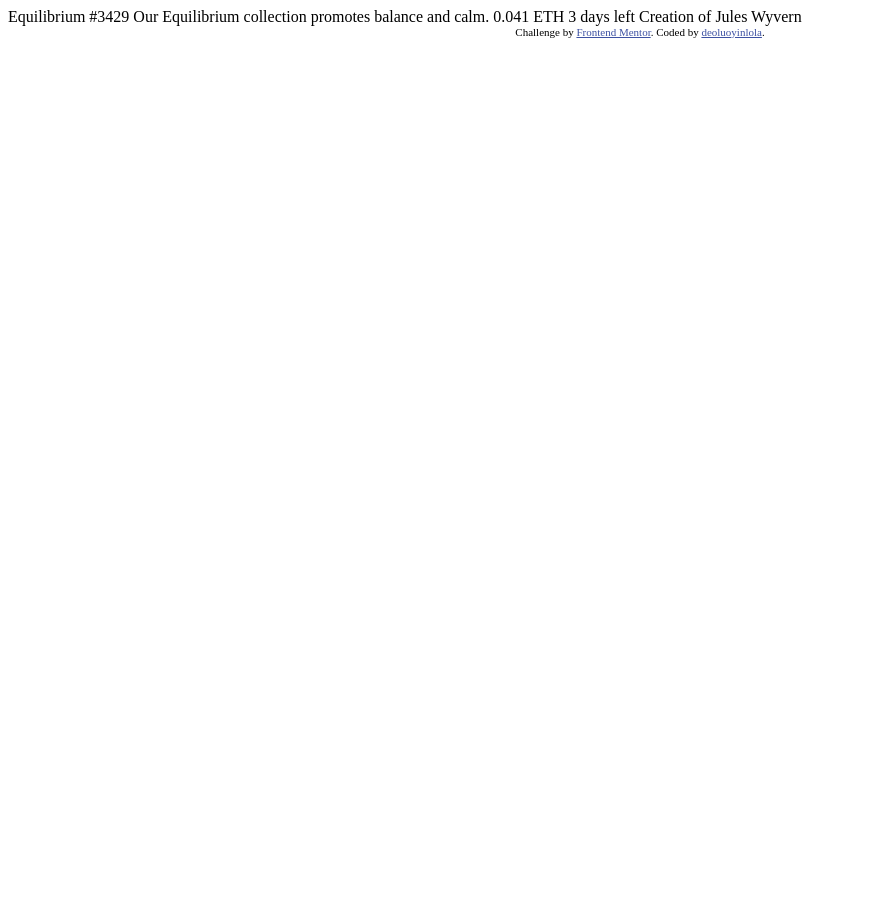
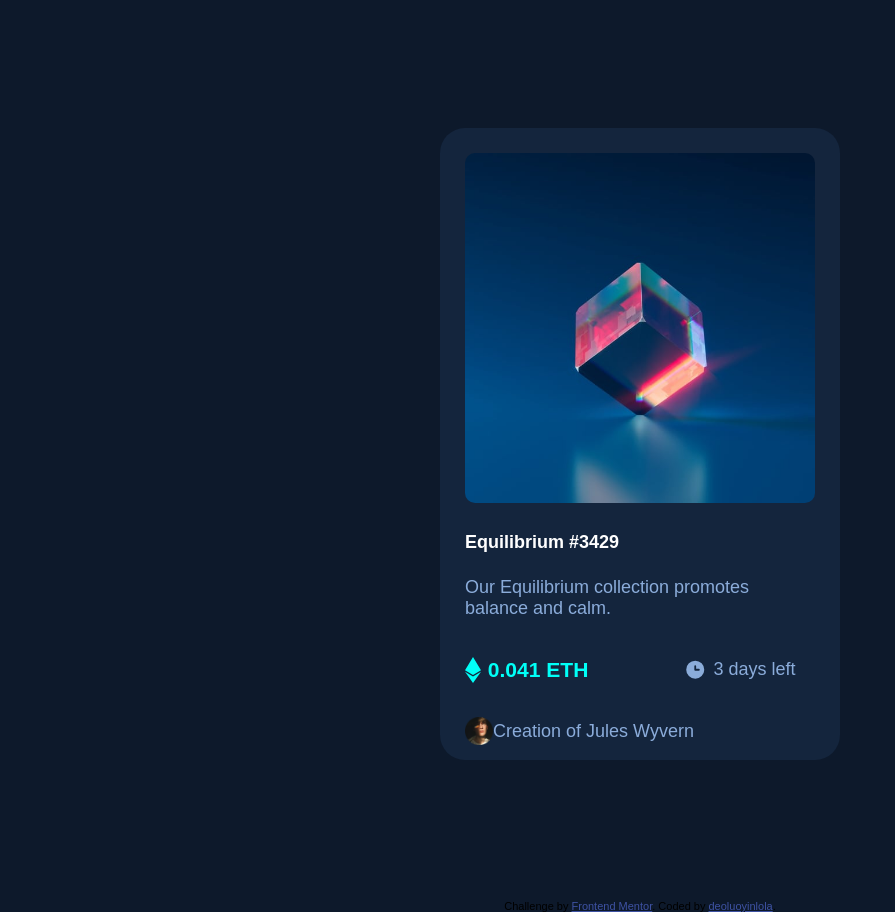
Before and after one commit to deoluoyinlola/nft-preview-card, a plain HTML site: page index.html in a window 1280 px wide. Shown: the whole page, without its empty margins (0-895 px from the left). Before the commit the page ends 800 px from the top, so only its background shows below. Drawn offline with Linux system fonts and the light colour scheme; a web font is replaced by a local one.

Commit message:
some css

```diff
--- a/index.html
+++ b/index.html
@@ -14,8 +14,29 @@
     <link rel="stylesheet" href="styles.css" />
   </head>
   <body>
-    Equilibrium #3429 Our Equilibrium collection promotes balance and calm.
-    0.041 ETH 3 days left Creation of Jules Wyvern
+    <div class="container">
+      <div class="card">
+        <div class="equil">
+          <img src="/assets/image-equilibrium.jpg" alt="equilibrium image" />
+        </div>
+        <h4>Equilibrium #3429</h4>
+        <p>Our Equilibrium collection promotes balance and calm.</p>
+        <div class="coin-detail">
+          <div class="eth">
+            <img src="/assets/icon-ethereum.svg" alt="eth" />
+            <h3>0.041 ETH</h3>
+          </div>
+          <div class="day">
+            <img src="/assets/icon-clock.svg" alt="clock" />
+            <p>3 days left</p>
+          </div>
+        </div>
+        <div class="footer">
+          <img src="/assets/image-avatar.png" alt="avatar" />
+          <p>Creation of Jules Wyvern</p>
+        </div>
+      </div>
+    </div>
 
     <div class="attribution">
       Challenge by
--- a/styles.css
+++ b/styles.css
@@ -1,3 +1,102 @@
+@import "https://fonts.google.com/specimen/Outfit:300,400,600";
+*,
+::before,
+::after {
+  box-sizing: border-box;
+}
+html {
+  scroll-behavior: smooth;
+}
+body {
+  margin: 0 0 0;
+  max-width: 1440px;
+  position: relative;
+  background-color: hsl(217, 54%, 11%);
+  font-size: 18px;
+  font-family: "Outfit", sans-serif;
+}
+
+p {
+  font-size: 18px;
+  color: hsl(215, 51%, 70%);
+}
+
+.container {
+  max-width: 400px;
+  margin: auto;
+  margin-top: 10%;
+  margin-bottom: 10%;
+  justify-items: center;
+  background-color: hsl(216, 50%, 16%);
+  border-radius: 25px;
+}
+
+.card {
+  margin: 25px;
+}
+
+.equil > img {
+  margin-top: 25px;
+  height: 100%;
+  width: 100%;
+  border-radius: 10px;
+}
+.equil > img:hover {
+  color: hsl(215, 51%, 70%);
+}
+.card > h4 {
+  color: hsl(0, 0%, 100%);
+}
+
+.coin-detail {
+  display: flex;
+  width: 100%;
+}
+.eth {
+  display: flex;
+  width: 50%;
+  align-items: center;
+}
+.day {
+  display: flex;
+  width: 50%;
+  align-items: center;
+  margin-left: 25%;
+}
+.eth > img {
+  height: 40%;
+  margin-right: 5%;
+}
+.eth > h3 {
+  color: hsl(178, 100%, 50%);
+}
+.day > img {
+  height: 35%;
+  margin-right: 5%;
+}
+
+footer::before {
+  content: "";
+  display: block;
+  width: 1px;
+  height: 90px;
+  position: relative;
+  top: -5px;
+  margin-left: 20px;
+  margin-right: 5px;
+  line-height: 1.5;
+  border-radius: 50%;
+  background-color: white;
+}
+.footer {
+  display: flex;
+  align-items: center;
+  margin-bottom: 40%;
+}
+.footer > img {
+  width: 8%;
+  height: 8%;
+}
 .attribution {
   font-size: 11px;
   text-align: center;
@@ -5,3 +104,11 @@
 .attribution a {
   color: hsl(228, 45%, 44%);
 }
+
+@media (max-width: 375px) {
+  #header-img {
+    margin-top: 15px;
+    width: 100%;
+    position: relative;
+  }
+}
```
